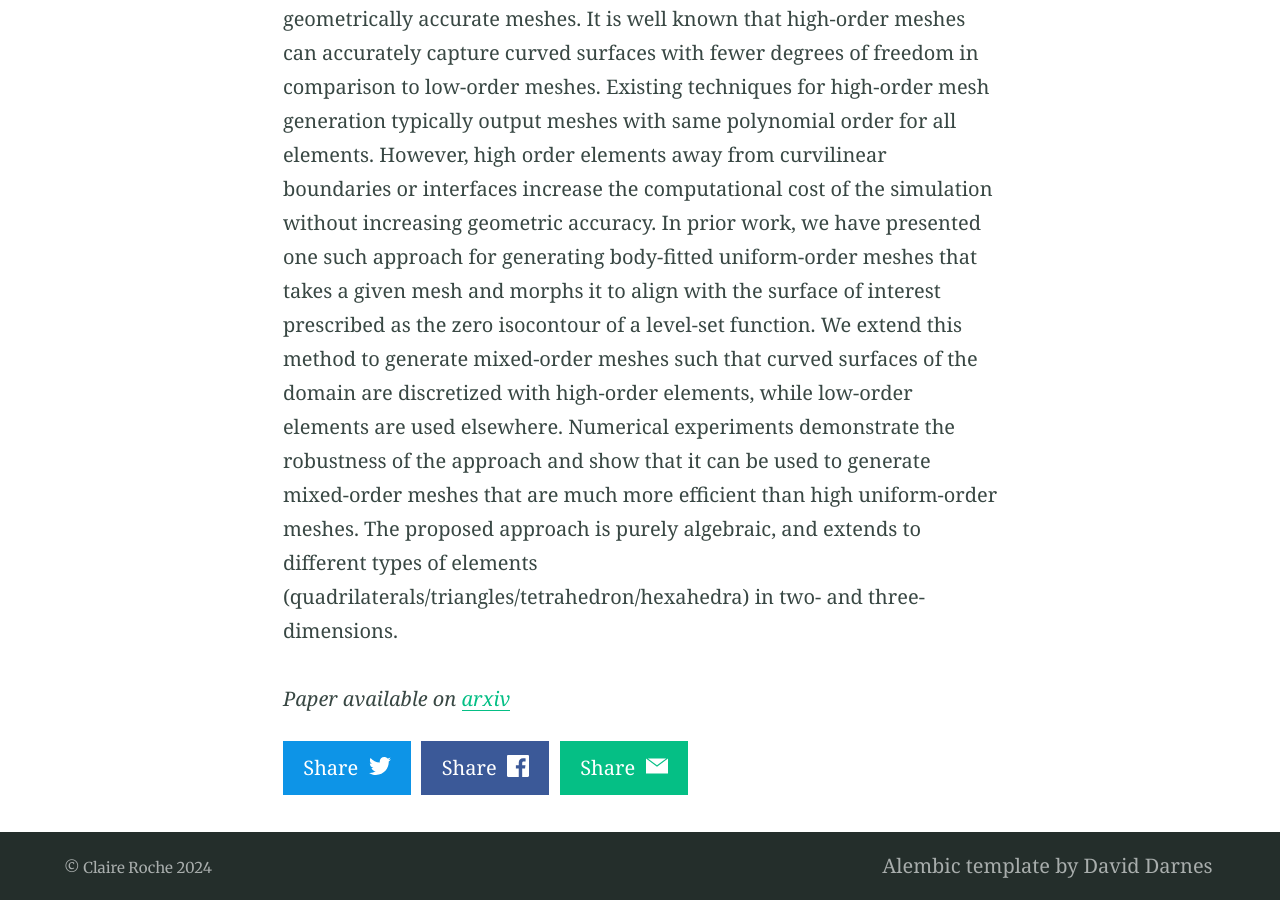
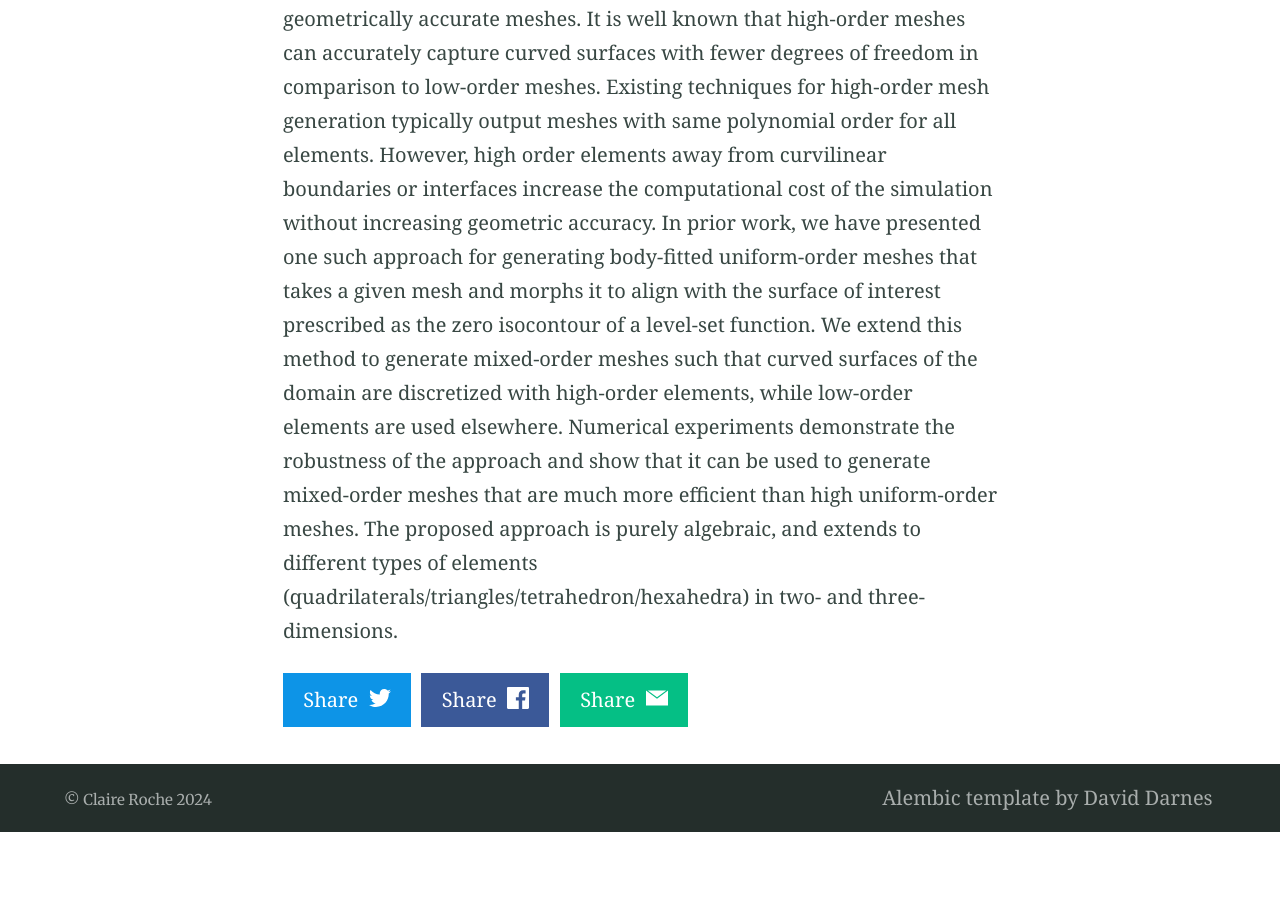
Before and after one commit to claireroche/claireroche.github.io, a Jekyll site: the page built from _posts/2024-03-07-paper-imr.md, in a window 1280 px wide and 900 px high, scrolled down 768 px. Built offline with Jekyll 4.4.1, drawn with Linux system fonts in a browser that asks for light colours; a style sheet for code colours, icons or effects is not loaded; after the commit the page ends 1600 px from its top, so only the background shows below that.

Commit message:
add paper

```diff
--- a/_posts/2024-03-07-paper-imr.md
+++ b/_posts/2024-03-07-paper-imr.md
@@ -10,6 +10,3 @@ feature_image: "https://raw.githubusercontent.com/claireroche/claireroche.github
 Computational analysis with the finite element method requires geometrically accurate meshes. It is well known that high-order meshes can accurately capture curved surfaces with fewer degrees of freedom in comparison to low-order meshes. Existing techniques for high-order mesh generation typically output meshes with same polynomial order for all elements. However, high order elements away from curvilinear boundaries or interfaces increase the computational cost of the simulation without increasing geometric accuracy. In prior work, we have presented one such approach for generating body-fitted uniform-order meshes that takes a given mesh and morphs it to align with the surface of interest prescribed as the zero isocontour of a level-set function. We extend this method to generate mixed-order meshes such that curved surfaces of the domain are discretized with high-order elements, while low-order elements are used elsewhere. Numerical experiments demonstrate the robustness of the approach and show that it can be used to generate mixed-order meshes that are much more efficient than high uniform-order meshes. The proposed approach is purely algebraic, and extends to different types of elements (quadrilaterals/triangles/tetrahedron/hexahedra) in two- and three-dimensions.
 
 <!-- more -->
-
-
-_Paper available on [arxiv](https://arxiv.org/abs/2401.16369)_
```
